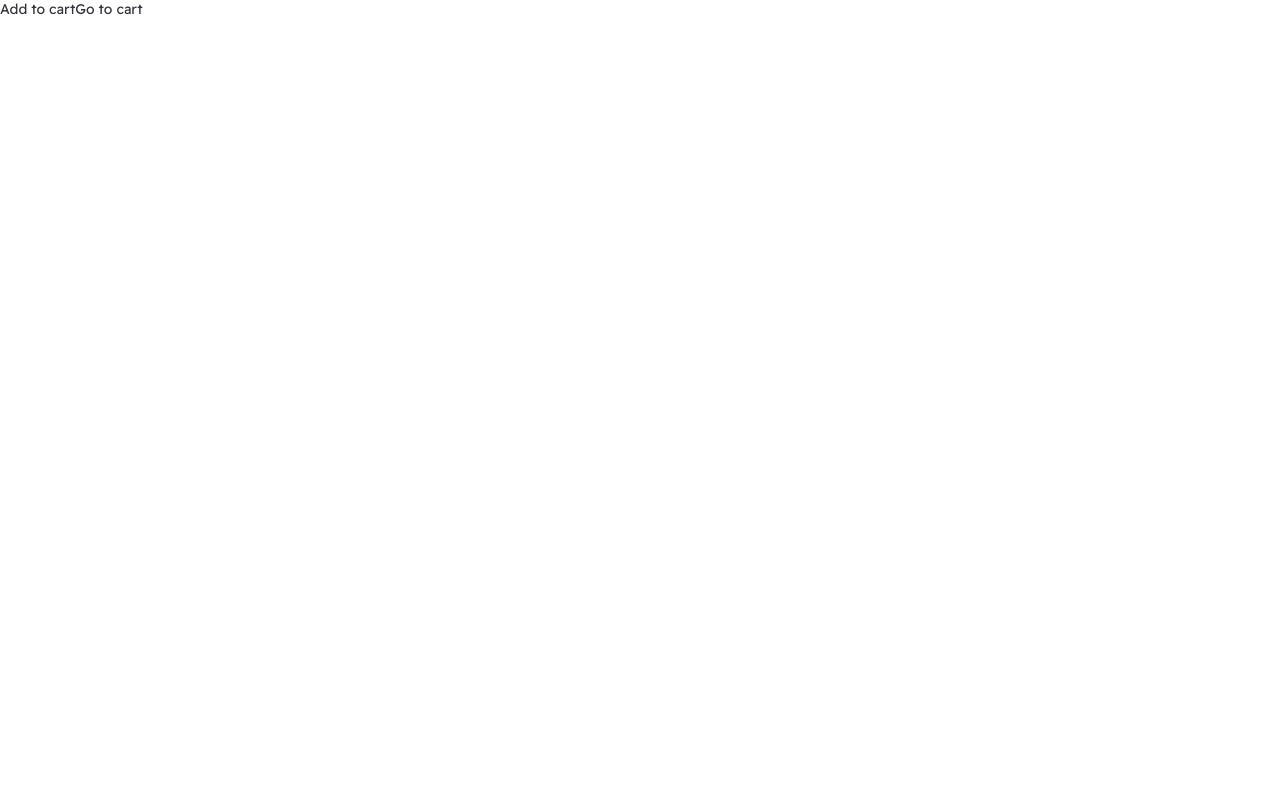
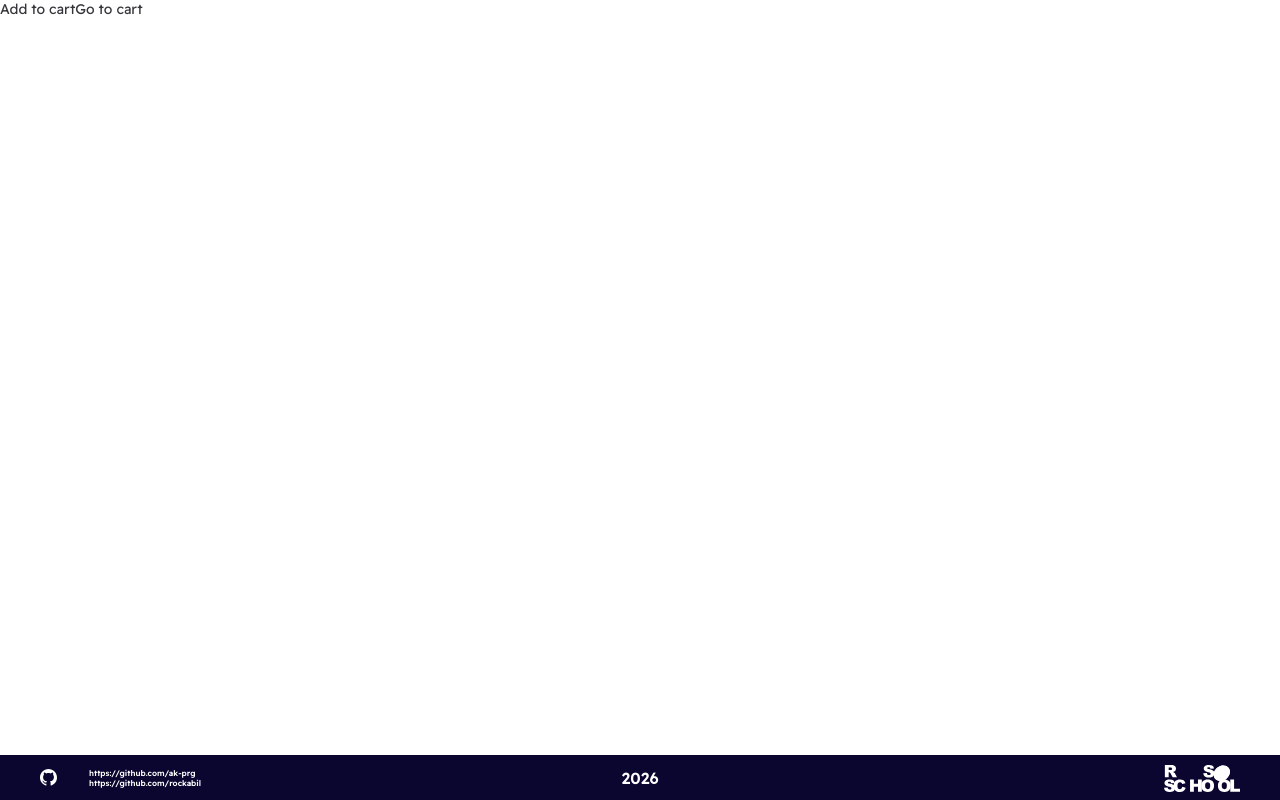
Before and after one commit to ak-prg/team-project-interview, a React (Vite) app: page / in a window 1280 px wide. Built offline with nearby package versions, Linux system fonts and the light colour scheme.

Commit message:
feat: add footer

```diff
--- /dev/null
+++ b/src/components/footer/Footer.css
@@ -0,0 +1,52 @@
+.footer {
+  display: grid;
+  grid-template-columns: 1fr auto 1fr;
+  align-items: center;
+  height: 80px;
+  padding: 0 40px;
+  margin-top: auto;
+  background-color: var(--bg-accent);
+  color: var(--text-on-accent);
+}
+
+.footer__team {
+  display: flex;
+  align-items: center;
+  gap: 32px;
+}
+
+.footer__github {
+  width: 32px;
+  height: 32px;
+}
+
+.footer__links a:hover {
+  text-decoration: underline;
+}
+
+.footer__school {
+  justify-self: end;
+}
+
+.footer__school img {
+  height: 50px;
+}
+
+@media (max-width: 1439px) {
+  .footer {
+    height: 45px;
+  }
+
+  .footer__github {
+    width: 17px;
+    height: 17px;
+  }
+
+  .footer .footer__links {
+    font-size: var(--font-size-caption-small);
+  }
+
+  .footer__school img {
+    height: 28px;
+  }
+}
--- /dev/null
+++ b/src/components/footer/Footer.tsx
@@ -0,0 +1,27 @@
+import { TEAM } from '../../constants';
+import './Footer.css';
+
+export function Footer() {
+  return (
+    <footer className="footer">
+      <div className="footer__team">
+        <img className="footer__github" src="/github.svg" alt="GitHub" />
+        <ul className="footer__links caption-text">
+          {TEAM.map(({ login, url }) => (
+            <li key={login}>
+              <a href={url} target="_blank">
+                {url}
+              </a>
+            </li>
+          ))}
+        </ul>
+      </div>
+
+      <span className="footer__year title-text">2026</span>
+
+      <a className="footer__school" href="https://rs.school/" target="_blank">
+        <img src="/school.svg" alt="RS School" />
+      </a>
+    </footer>
+  );
+}
--- a/src/components/main-layout/Footer.tsx
+++ /dev/null
@@ -1,3 +0,0 @@
-export function Footer() {
-  return <div></div>;
-}
--- /dev/null
+++ b/src/components/main-layout/MainLayout.css
@@ -0,0 +1,5 @@
+.layout {
+  display: flex;
+  flex-direction: column;
+  min-height: 100vh;
+}
--- a/src/components/main-layout/MainLayout.tsx
+++ b/src/components/main-layout/MainLayout.tsx
@@ -1,6 +1,7 @@
 import { Outlet } from 'react-router-dom';
-import { Header } from './Header';
-import { Footer } from './Footer';
+import { Header } from '../header/Header';
+import { Footer } from '../footer/Footer';
+import './MainLayout.css';
 
 export const MainLayout = () => (
   <div className="layout">
--- a/src/styles/index.css
+++ b/src/styles/index.css
@@ -11,6 +11,8 @@
   --font-size-total: 20px;
   --font-size-title: 16px;
   --font-size-body: 14px;
+  --font-size-caption: 12px;
+  --font-size-caption-small: 8px;
 
   --text-primary: #35353b;
   --text-secondary: rgb(53 53 59 / 60%);
@@ -99,3 +101,8 @@ img {
   font-weight: var(--font-weight-semibold);
   text-transform: uppercase;
 }
+
+.caption-text {
+  font-size: var(--font-size-caption);
+  font-weight: var(--font-weight-semibold);
+}
```
Also changed, not shown: src/assets/github.svg (added), src/assets/school.svg (added), src/components/header/Header.tsx (renamed from src/components/main-layout/Header.tsx).
